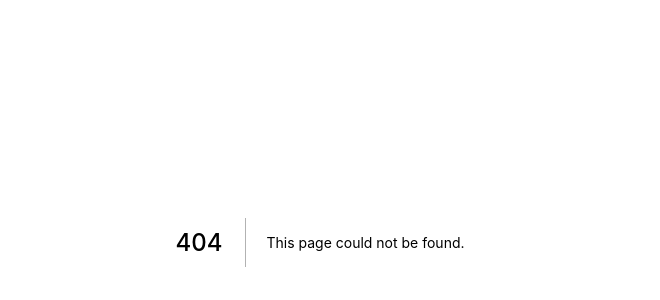
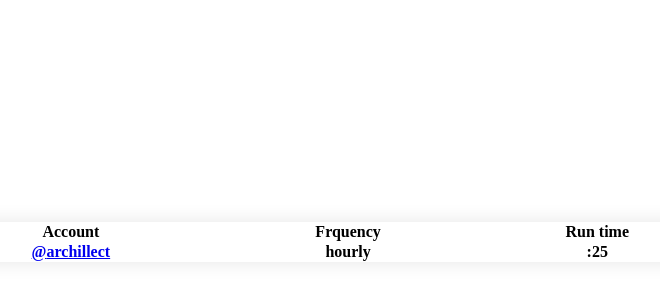
Before and after one commit to jasonleyser/slate-cron, a Next.js app: page /list in a window 1280 px wide. Before the commit this address had no page. Shown: the part 158-458 px from the top of the page, without its empty margins (320-980 px from the left). Built offline with nearby package versions, Linux system fonts and the light colour scheme.

Commit message:
Cron list added
Added a page to list each cronjob and their frequency.

```diff
--- a/pages/api/twitter/recent/[username].js
+++ b/pages/api/twitter/recent/[username].js
@@ -19,10 +19,8 @@ const UploadFile = async (props) => {
     });
 
     const json = await upload.json();
-    //console.log('json', json)
+
     let fileMeta = json.data;
-    console.log(fileMeta);
-
     let time_stamp = props.created_at.split('+')[0];
 
     fileMeta.data = {
@@ -38,16 +36,13 @@ const UploadFile = async (props) => {
         },
         body: JSON.stringify({ data: fileMeta }),
     });
-    console.log("done upload");
+
     return fileMeta;
 };
 
-//export
 export default function handler(req, res) {
 
-    const {
-        query: { username, api, collection },
-    } = req;
+    const { query: { username, api, collection }} = req;
 
     var client = new Twitter({
         consumer_key: process.env.TWITTER_API,
@@ -74,7 +69,6 @@ export default function handler(req, res) {
             return res.status(200).json({ error: 'No media in recent tweet' })
         }
 
-        console.log('tweets')
         let upload = await UploadFile({
             url: tweets[0].entities.media[0].media_url_https,
             source: tweets[0].text,
--- /dev/null
+++ b/pages/list.js
@@ -0,0 +1,29 @@
+const users = [
+    { account: 'archillect', freq: 'hourly', run_time: ':25' },
+]
+
+
+export default function Index() {
+    return (
+      <div style={{ position: 'absolute', top: '50%', left: '50%', transform: 'translate(-50%, -50%)' }}>
+        <div>
+          <table style={{ width: '800px', borderCollapse: 'collapse', overflow: 'hidden', boxShadow: '0 0 20px rgba(0,0,0,0.1)' }}>
+            <thead>
+              <tr>
+                <th>Account</th>
+                <th>Frquency</th>
+                <th>Run time</th>
+              </tr>
+            </thead>
+            {users.map((user) => (
+              <tr>
+                <th><a target="_blank" href={`https://twitter.com/${user.account}`}>@{user.account}</a></th>
+                <th>{user.freq}</th>
+                <th>{user.run_time}</th>
+              </tr>
+            ))}
+          </table>
+        </div>
+      </div>
+    )
+}
```
Also changed, not shown: pages/index.js (+0 -24 lines).
